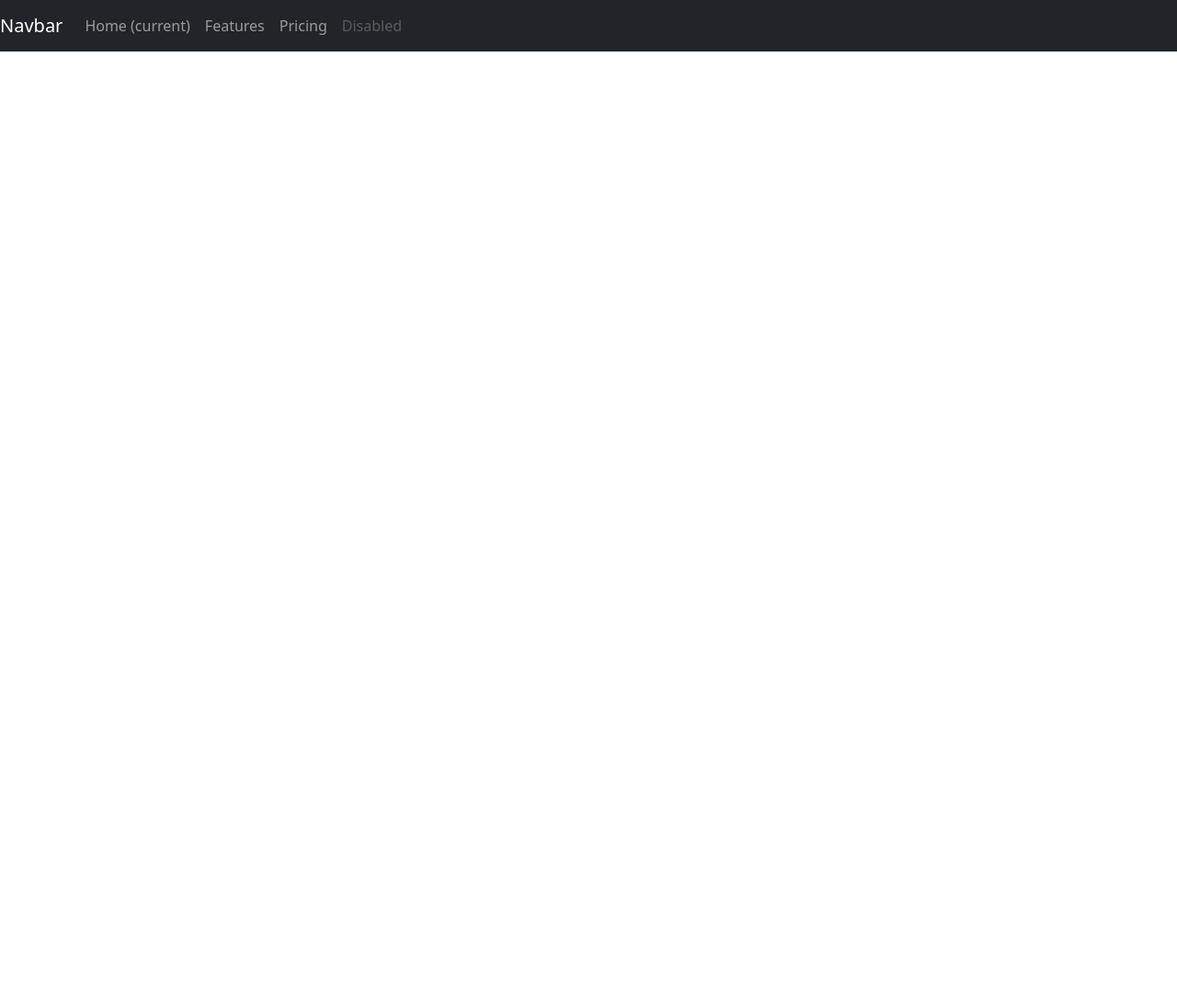
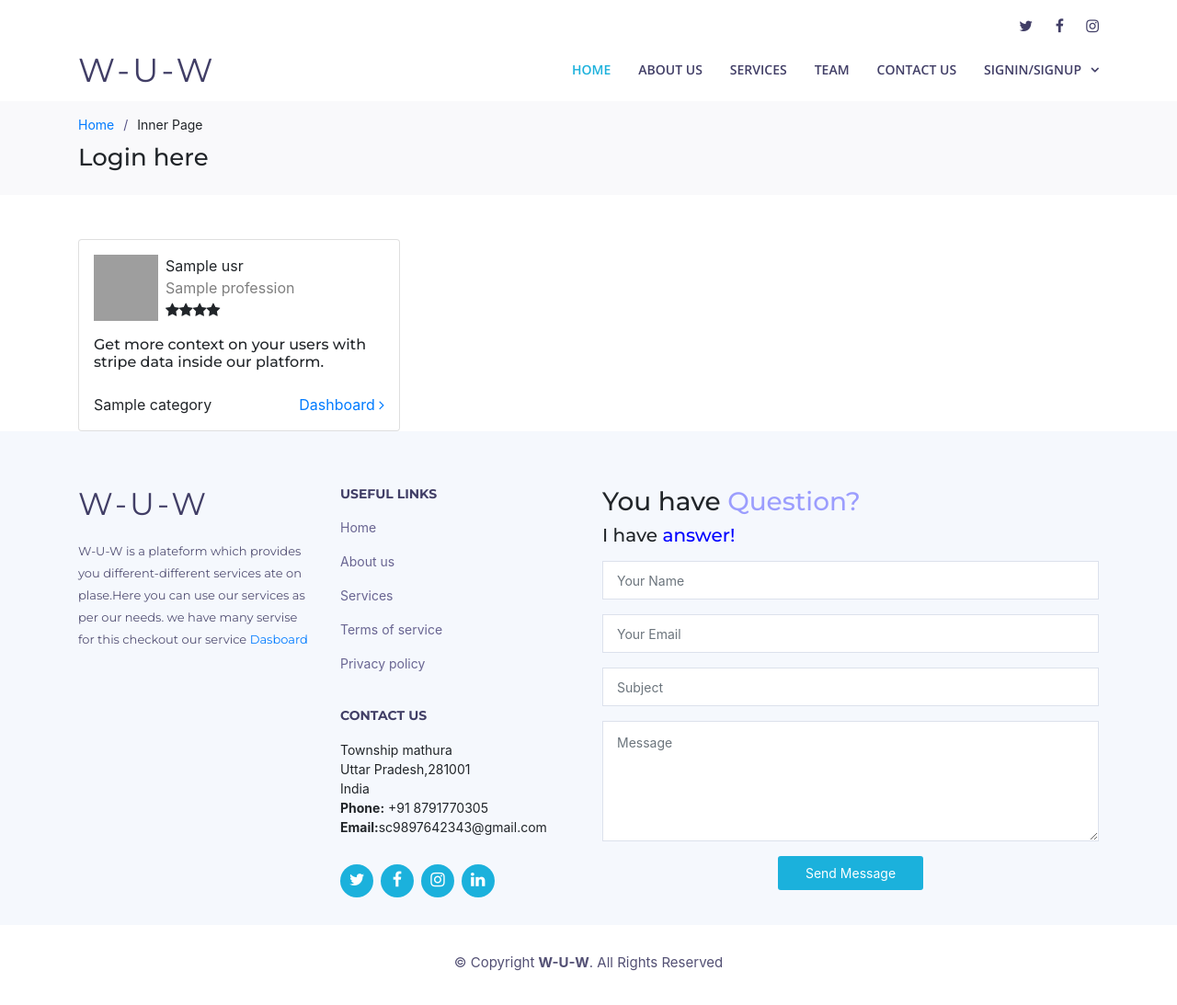
Before and after one commit to lucentshubham/ServiceProject, a Flask app: template Doctor/templates/serviceproviderlist.html in a window 1280 px wide. Shown: the whole page at 92% size. Before the commit the page ends 56 px from the top, so only its background shows below. Run offline with Flask 2, Linux system fonts and the light colour scheme; the template is opened without the code that fills it: most values are stand-ins (such as "Sample title", 1, 10 or a date in 2020); parts of the project's set-up code (start-up, migrations or seed data) failed here and were passed over; some libraries are stand-ins or nearby versions; grey boxes are pictures that could not be loaded.

Commit message:
change UI

```diff
--- a/Doctor/templates/login_signup.html
+++ b/Doctor/templates/login_signup.html
@@ -1,4 +1,4 @@
-{% extends '../templates/base.html' %}
+{% extends 'base.html' %}
 {% block mainbody %}
   <main id="main">
   <link rel="stylesheet" href="{{url_for('static',filename = 'assets/login/css/style.css')}}">
@@ -22,7 +22,7 @@
             <div class="row">
                 <div class="col-md-6 login-form-1">
                     <h3>SignIn</h3>
-                    <form action="/dr/login" method="POST">
+                    <form action="/doctor/login" method="POST">
                         <div class="form-group">
                             <input type="text" class="form-control" name="email" placeholder="Your Email *" value="" />
                         </div>
@@ -42,7 +42,7 @@
 
                 <div class="col-md-6 login-form-2">
                     <h3>SignUp</h3>
-                    <form action="/dr/signup" method="POST">
+                    <form action="/doctor/signup" method="POST">
                         <div class="form-group">
                             <input type="text" name="name" class="form-control" placeholder="Your Name" value="" />
                         </div>
--- a/Doctor/templates/serviceproviderlist.html
+++ b/Doctor/templates/serviceproviderlist.html
@@ -1,73 +1,45 @@
+{% extends 'base.html' %}
+{% block mainbody %}
 
-<!DOCTYPE html>
-<html lang="en">
-<head>
-    <meta charset="UTF-8">
-    <meta http-equiv="X-UA-Compatible" content="IE=edge">
-    <meta name="viewport" content="width=device-width, initial-scale=1.0">
-    <title>Document</title>
-</head>
-<body>
-<link href="https://cdn.jsdelivr.net/npm/bootstrap@5.0.2/dist/css/bootstrap.min.css" rel="stylesheet" integrity="sha384-EVSTQN3/azprG1Anm3QDgpJLIm9Nao0Yz1ztcQTwFspd3yD65VohhpuuCOmLASjC" crossorigin="anonymous">
-<link  rel="stylesheet/scss" type="text/css" href="{{url_for('static',filename='assets/servicelist/css/style.css')}}">
+  <main id="main">
+  <link rel="stylesheet" href="{{url_for('static',filename = 'assets/css/serviceList.css')}}">
+  <link rel="stylesheet" href="https://stackpath.bootstrapcdn.com/bootstrap/4.4.1/css/bootstrap.min.css">
+  <link rel="stylesheet" href="https://cdnjs.cloudflare.com/ajax/libs/font-awesome/4.7.0/css/font-awesome.min.css">
 
-<nav class="navbar navbar-expand-lg navbar-dark bg-dark">
-    <a class="navbar-brand" href="#">Navbar</a>
-    <button class="navbar-toggler" type="button" data-toggle="collapse" data-target="#navbarNav" aria-controls="navbarNav" aria-expanded="false" aria-label="Toggle navigation">
-      <span class="navbar-toggler-icon"></span>
-    </button>
-    <div class="collapse navbar-collapse" id="navbarNav">
-      <ul class="navbar-nav">
-        <li class="nav-item active">
-          <a class="nav-link" href="#">Home <span class="sr-only">(current)</span></a>
-        </li>
-        <li class="nav-item">
-          <a class="nav-link" href="#">Features</a>
-        </li>
-        <li class="nav-item">
-          <a class="nav-link" href="#">Pricing</a>
-        </li>
-        <li class="nav-item">
-          <a class="nav-link disabled" href="#">Disabled</a>
-        </li>
-      </ul>
-    </div>
-  </nav>
+    <!-- ======= Breadcrumbs ======= -->
+    <section id="breadcrumbs" class="breadcrumbs">
+      <div class="container">
+
+        <ol>
+          <li><a href="index.html">Home</a></li>
+          <li>Inner Page</li>
+        </ol>
+        <h2>Login here</h2>
+
+      </div>
+    </section><!-- End Breadcrumbs -->
 
 
-{% for category in categories %}
-<div class="overflow-auto">
-    <h2>{{category}}</h2>
-    <div class="row flex-nowrap">
-        {% for provider in providers  %}
-        {% if provider.profession == category %}
-        <div class="card" style="width: 18rem;">
-            <img src="static\assets\img2\doctors\doctors-3.jpg" class="card-img-top" alt="">
-            <div class="card-body">
-              <h5 class="card-title">{{provider.name}}</h5>
-              {% if  provider.profession == "Doctor" %}
-              <a href="/dashboard/{{provider.sno}}" class="btn btn-primary">Go to Dashboard/Make Apointment</a>
-              {% else %}
-              <a href="/profile/{{provider.email}}" class="btn btn-primary">Go to Profile</a>
-              {% endif %}
+
+    <div class="container mt-5">
+    <div class="row">
+        {% for usr  in doctors %}
+        <div class="col-md-4">
+            <div class="card p-3">
+                <div class="d-flex flex-row mb-3"><img src="https://bootdey.com/img/Content/avatar/avatar7.png" width="70">
+                    <div class="d-flex flex-column ml-2"><span>{{usr.name}}</span><span class="text-black-50">{{usr.profession}}</span><span class="ratings"><i class="fa fa-star"></i><i class="fa fa-star"></i><i class="fa fa-star"></i><i class="fa fa-star"></i></span></div>
+                </div>
+                <h6>Get more context on your users with stripe data inside our platform.</h6>
+                <div class="d-flex justify-content-between install mt-3"><span>{{usr.category}}</span><span class="text-primary"><a href = "/doctor/dashboard/{{usr.sno}}">Dashboard&nbsp;</a><i class="fa fa-angle-right"></i></span></div>
             </div>
         </div>
-        {% endif %}
         {% endfor %}
     </div>
-</div>
-{% endfor %}
-<script src="{{url_for('static',filename = 'assets/js/jquery-3.6.0.min.js')}}"></script>
-<script src="https://cdn.jsdelivr.net/npm/bootstrap@5.0.2/dist/js/bootstrap.bundle.min.js" integrity="sha384-MrcW6ZMFYlzcLA8Nl+NtUVF0sA7MsXsP1UyJoMp4YLEuNSfAP+JcXn/tWtIaxVXM" crossorigin="anonymous"></script>
-<script>
-    $(document).ready(()=>{
-        let columns = document.getElementsByClassName("overflow-auto")
-        for(let x = 0;x < columns.length; x++){
-            if(columns[x].children[1].childElementCount < 1){
-                columns[x].setAttribute("hidden",true)
-            }
-        }
-    })
-</script>
-</body>
-</html>
+  </div>
+
+<script src="https://cdnjs.cloudflare.com/ajax/libs/jquery/3.2.1/jquery.min.js"></script>
+<script src="https://stackpath.bootstrapcdn.com/bootstrap/4.4.1/js/bootstrap.bundle.min.js"></script>
+
+
+  </main><!-- End #main -->
+ {% endblock mainbody %}
--- /dev/null
+++ b/static/assets/servicelist/css/style.css
@@ -0,0 +1,3 @@
+.card-block {
+  min-height: 300px;
+}
--- a/templates/base.html
+++ b/templates/base.html
@@ -67,8 +67,8 @@
           {% if not user %}
           <li class="drop-down"><a href="">SignIn/SignUp</a>
             <ul>
-              <li><a href="/user/signup">User</a></li>
-              <li><a href="/dr/signup">Doctor</a></li>
+              <li><a href="/signup">User</a></li>
+              <li><a href="/doctor/signup">Doctor</a></li>
             </ul>
           </li>
           {% endif %}
--- a/templates/index.html
+++ b/templates/index.html
@@ -67,7 +67,7 @@
           <div class="col-md-6 col-lg-4 wow bounceInUp" data-aos="zoom-in" data-aos-delay="200">
             <div class="box">
               <div class="icon" style="background: #fceef3;"><i class="ion-ios-analytics-outline" style="color: #ff689b;"></i></div>
-              <h4 class="title"><a href="/dashboard/1">Doctors</a></h4>
+              <h4 class="title"><a href="doctor/list">Doctors</a></h4>
               <p class="description">It's a plateform where you can find different-different Diseases Specialists</p>
             </div>
           </div>
--- a/templates/profile.html
+++ b/templates/profile.html
@@ -211,7 +211,7 @@
                   </div>
                   <hr>
                   {%endif%}
-                  {% if curr_user %}
+                  {% if curr_user or curr_user.profession == "Doctor" %}
                   <div class="row">
                     <div class="col-sm-12">
                       <a class="btn btn-info " href="/profile/edit">Edit</a>
```
